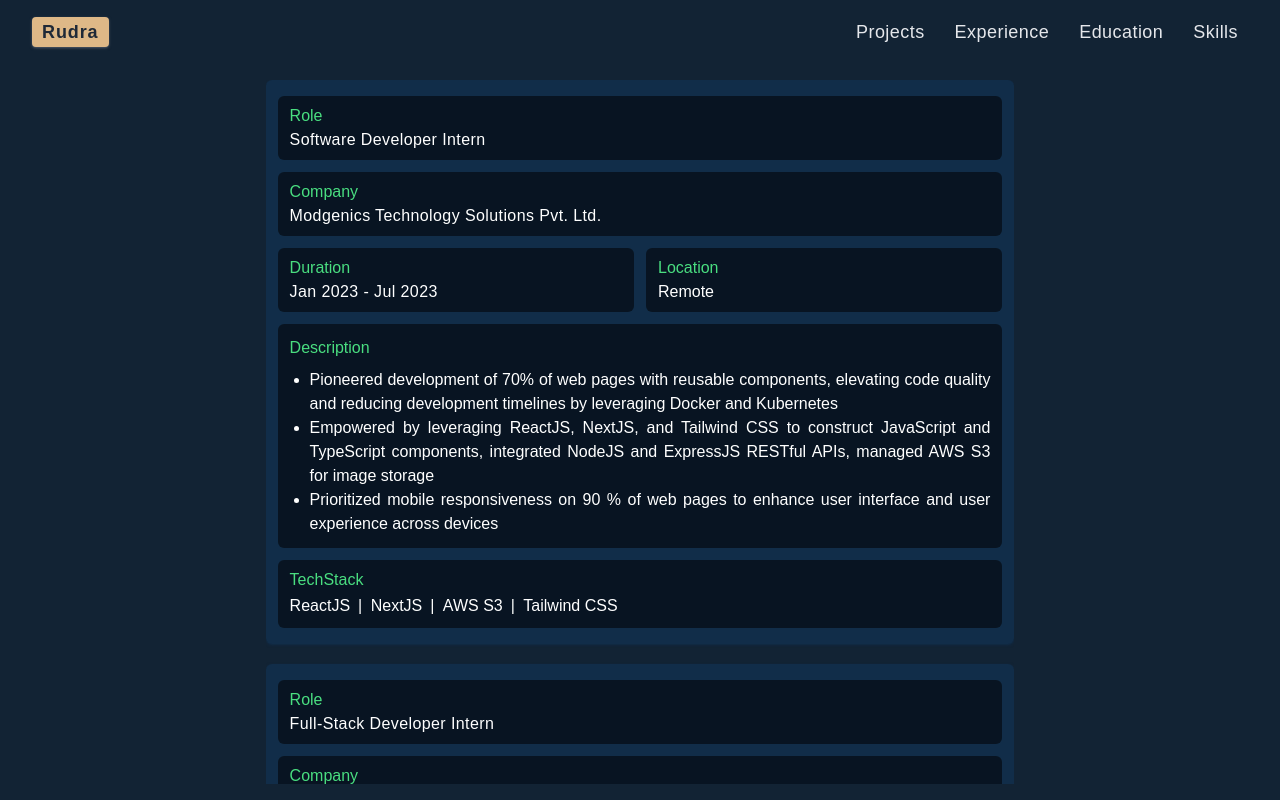
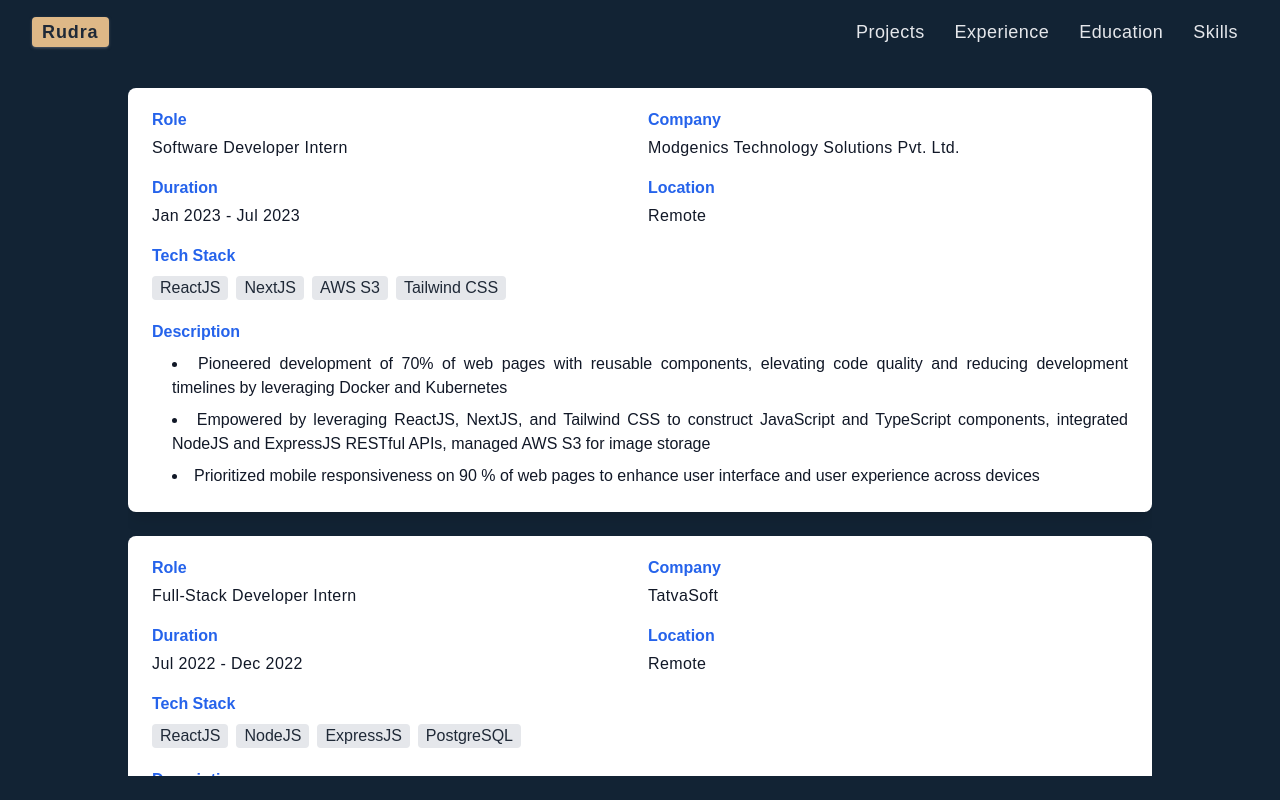
Before and after one commit to Rudra1402/ePortfolio, a React (Create React App) app: page /experience in a window 1280 px wide. Built offline with nearby package versions, Linux system fonts and the light colour scheme; a web font is replaced by a local one.

Commit message:
updated workexp UI

```diff
--- a/src/components/education/Education.jsx
+++ b/src/components/education/Education.jsx
@@ -8,7 +8,9 @@ const images = [uwindor, svit];
 function Education() {
     return (
         <div className='h-[calc(100%-64px)] w-full p-6 flex justify-center text-gray-900'>
-            <div className='grid w-full max-w-5xl overflow-y-auto grid-cols-1 gap-5'>
+            <div className='grid w-full max-w-5xl overflow-y-auto grid-cols-1 gap-5'
+                style={{ scrollbarWidth: "none" }}
+            >
                 {education?.map((edu, index) => (
                     <div
                         key={index}
--- a/src/components/workexp/Workexp.jsx
+++ b/src/components/workexp/Workexp.jsx
@@ -1,82 +1,80 @@
-import React from 'react'
-import { workExp } from '../../data'
+import React from 'react';
+import { workExp } from '../../data';
+import { FaBuilding, FaMapMarkerAlt, FaCalendarAlt, FaBriefcase, FaTools } from 'react-icons/fa';
 
 function Workexp() {
     return (
-        <div className='h-[calc(100%-64px)] w-full p-4 flex justify-center text-white'>
-            <div
-                className='grid w-[100%] md:w-[75%] lg:w-[60%] h-full overflow-y-auto grid-cols-1 gap-y-5'
-                style={{ scrollbarWidth: 'none' }}
-            >
+        <div className='h-[calc(100%-64px)] w-full p-6 flex justify-center text-gray-900'>
+            <div className='grid w-full max-w-5xl overflow-y-auto grid-cols-1 gap-6' style={{ scrollbarWidth: "none" }}>
                 {workExp?.map((we, index) => (
                     <div
                         key={index}
-                        className='flex flex-col gap-y-3 justify-center rounded-md px-3 py-4 shadow shadow-[#12345685] bg-[#123456a5]'
+                        className='flex flex-col gap-6 p-6 rounded-lg shadow-lg bg-white'
                     >
-                        <div className='flex flex-col items-center justify-center w-full gap-3'>
-                            <div className='flex flex-col bg-[#0008] w-full text-base leading-none items-start md:items-start justify-center gap-y-2 p-3 rounded-md'>
-                                <div className='w-full text-green-400'>Role</div>
-                                <div className='w-full leading-5 md:leading-none text-left tracking-wide'>{we.role}</div>
+                        <div className='flex flex-col md:flex-row items-center gap-4'>
+                            <div className='flex flex-col gap-y-3 w-full text-base leading-none'>
+                                <div className='flex items-center gap-2 text-blue-600 font-semibold'>
+                                    {/* <FaBriefcase /> */}
+                                    Role
+                                </div>
+                                <div className='tracking-wide'>{we.role}</div>
                             </div>
-                            <div className='flex flex-col bg-[#0008] w-full text-base leading-none items-start md:items-start justify-center gap-y-2 p-3 rounded-md'>
-                                <div className='w-full text-green-400'>Company</div>
-                                <div className='w-full leading-5 md:leading-none text-left tracking-wide'>{we.company}</div>
+                            <div className='flex flex-col gap-y-3 w-full text-base leading-none'>
+                                <div className='flex items-center gap-2 text-blue-600 font-semibold'>
+                                    {/* <FaBuilding /> */}
+                                    Company
+                                </div>
+                                <div className='tracking-wide'>{we.company}</div>
                             </div>
                         </div>
-                        <div className='flex flex-col sm:flex-row items-center justify-center w-full gap-3'>
-                            <div className='flex flex-col bg-[#0008] w-full !text-base !leading-none items-start justify-center gap-y-2 p-3 rounded-md'>
-                                <div className='w-full text-green-400'>Duration</div>
-                                <div className='w-full text-left tracking-wide'>
-                                    {we.duration}
+                        <div className='flex flex-col md:flex-row items-center gap-4'>
+                            <div className='flex flex-col gap-y-3 w-full text-base leading-none'>
+                                <div className='flex items-center gap-2 text-blue-600 font-semibold'>
+                                    {/* <FaCalendarAlt /> */}
+                                    Duration
                                 </div>
+                                <div className='tracking-wide'>{we.duration}</div>
                             </div>
-                            <div className='flex flex-col bg-[#0008] w-full text-base leading-none items-start justify-center gap-y-2 p-3 rounded-md'>
-                                <div className='w-full text-green-400'>Location</div>
-                                <div className='w-full text-left'>{we.location}</div>
+                            <div className='flex flex-col gap-y-3 w-full text-base leading-none'>
+                                <div className='flex items-center gap-2 text-blue-600 font-semibold'>
+                                    {/* <FaMapMarkerAlt /> */}
+                                    Location
+                                </div>
+                                <div className='tracking-wide'>{we.location}</div>
                             </div>
                         </div>
-                        <div className='flex flex-col bg-[#0008] w-full text-base items-start md:items-start justify-center gap-y-2 p-3 rounded-md'>
-                            <div
-                                className='w-full text-green-400 m-0'
-                            >Description</div>
-                            <div className='w-full text-left'>
-                                <ul
-                                    className='m-0 ml-5'
-                                >
+                        <div className='flex flex-col gap-y-3 w-full text-base leading-none'>
+                            <div className='flex items-center gap-2 text-blue-600 font-semibold'>
+                                {/* <FaTools /> */}
+                                Tech Stack
+                            </div>
+                            <div className='overflow-x-auto w-full flex items-center gap-2'>
+                                {we.techStack?.map((t, ix) => (
+                                    <div key={ix} className='py-1 px-2 bg-gray-200 text-gray-800 rounded whitespace-nowrap'>
+                                        {t}
+                                    </div>
+                                ))}
+                            </div>
+                        </div>
+                        <div className='flex flex-col gap-y-3 w-full text-base leading-none'>
+                            <div className='flex items-center gap-2 text-blue-600 font-semibold'>
+                                Description
+                            </div>
+                            <div className='text-left'>
+                                <ul className='list-disc list-inside space-y-2 pl-5'>
                                     {we.desc?.map((pt, ix) => (
-                                        <li
-                                            key={ix}
-                                            className='list-item list-disc text-justify'
-                                        >
+                                        <li key={ix} className='text-justify leading-6'>
                                             {pt}
                                         </li>
                                     ))}
                                 </ul>
                             </div>
                         </div>
-                        <div className='flex flex-col w-full text-base leading-none items-start justify-center gap-y-2 bg-[#0008] p-3 rounded-md'>
-                            <div className='w-full text-green-400'>TechStack</div>
-                            <div
-                                className='overflow-x-auto w-full text-left flex items-center gap-x-2'
-                                style={{ scrollbarWidth: 'none' }}
-                            >
-                                {we.techStack?.map((t, ix) => (
-                                    <div
-                                        key={ix}
-                                        // className='py-1 px-2 bg-gray-200 text-gray-800 rounded whitespace-nowrap'
-                                        className='py-0.5'
-                                    >
-                                        {ix > 0 && <span className="mr-1">|&nbsp;</span>}
-                                        {t}
-                                    </div>
-                                ))}
-                            </div>
-                        </div>
                     </div>
                 ))}
             </div>
         </div>
-    )
+    );
 }
 
-export default Workexp
+export default Workexp;
```
